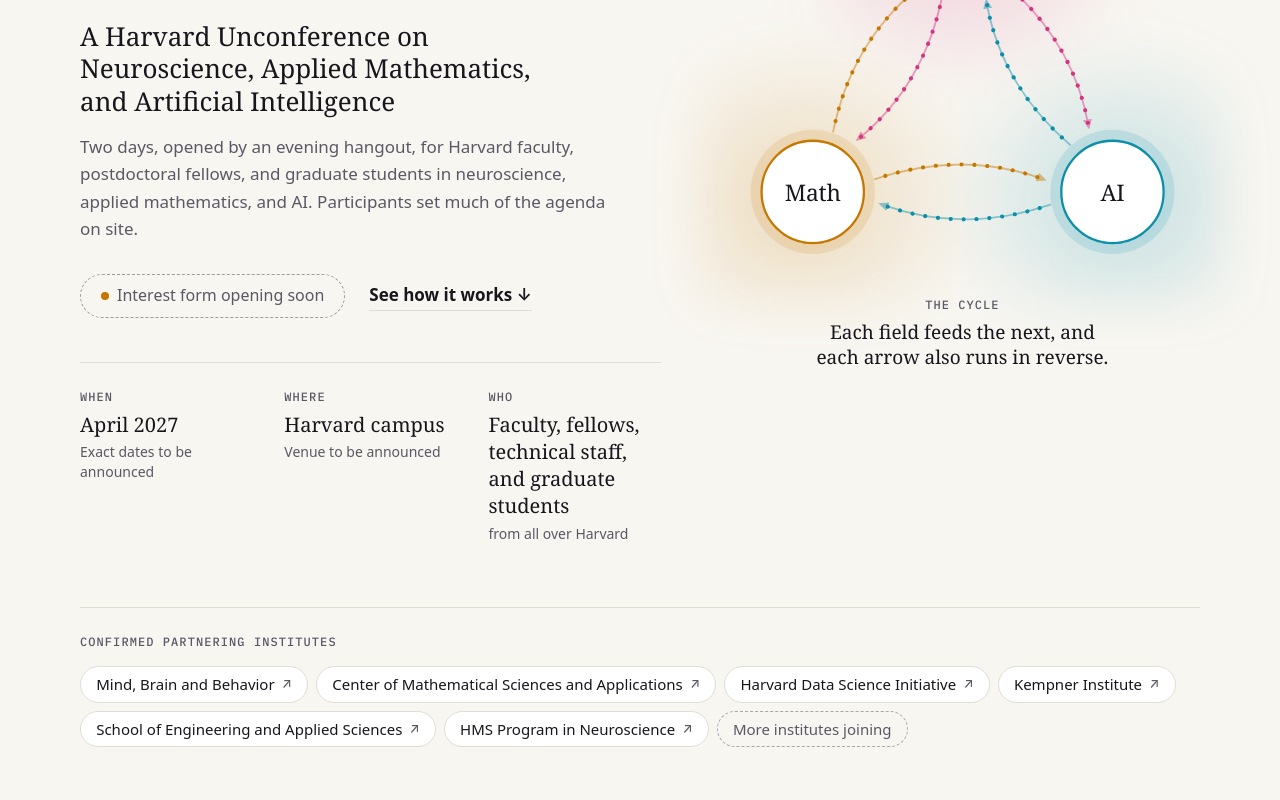
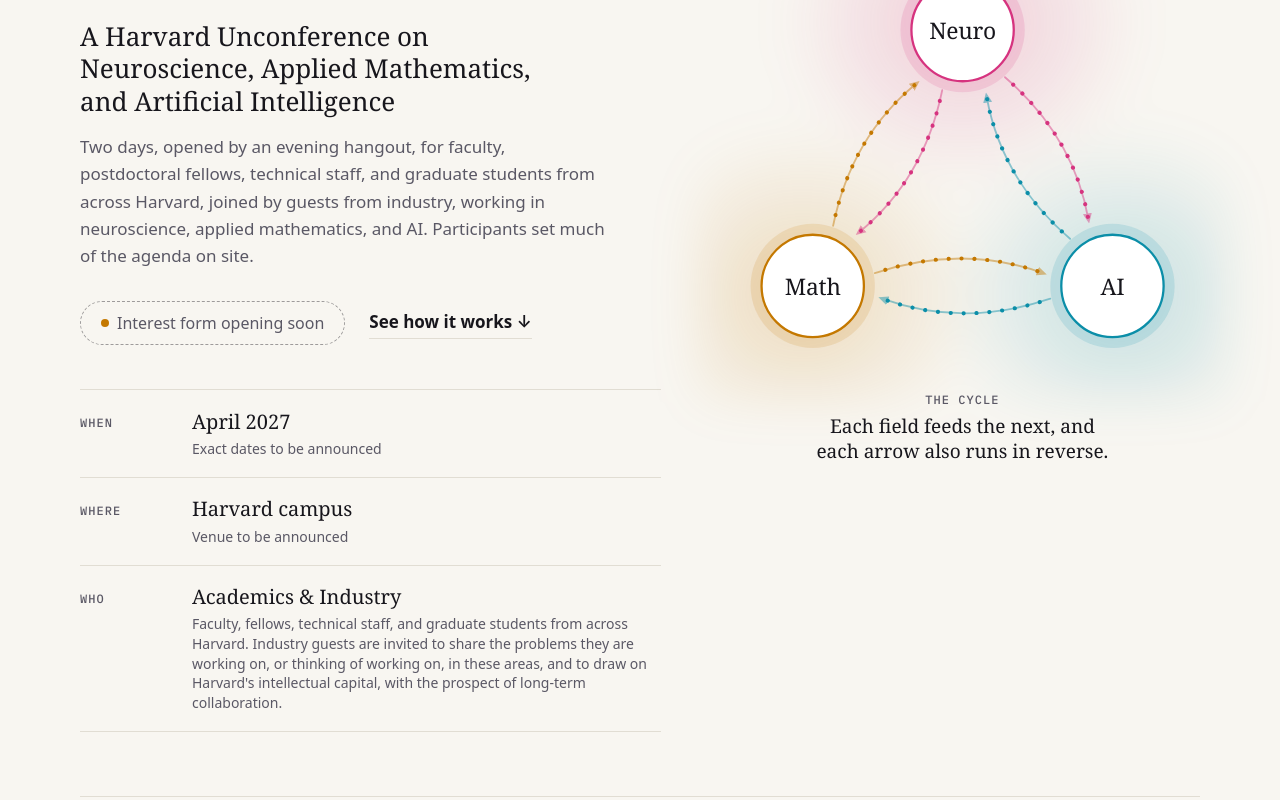
Before and after one commit to minds-models-intelligence/minds-models-intelligence.github.io, an Astro site: page / in a window 1280 px wide. Shown: the part 520-1320 px from the top of the page. Built offline with nearby package versions, Linux system fonts and the light colour scheme; Astro itself is replaced by a stand-in of ours.

Commit message:
Industry added

```diff
--- a/src/content/event.yaml
+++ b/src/content/event.yaml
@@ -9,8 +9,9 @@ subtitle: "A Harvard Unconference on Neuroscience, Applied Mathematics, and Arti
 
 # One short paragraph shown under the title.
 intro: >
-  Two days, opened by an evening hangout, for Harvard faculty, postdoctoral
-  fellows, and graduate students in neuroscience, applied mathematics, and AI.
+  Two days, opened by an evening hangout, for faculty, postdoctoral fellows,
+  technical staff, and graduate students from across Harvard, joined by guests
+  from industry, working in neuroscience, applied mathematics, and AI.
   Participants set much of the agenda on site.
 
 # The three facts shown in the hero. Update "value" and "note" once confirmed.
@@ -22,8 +23,13 @@ facts:
     value: Harvard campus
     note: Venue to be announced
   - label: Who
-    value: Faculty, fellows, technical staff, and graduate students
-    note: from all over Harvard
+    value: Academics & Industry
+    note: >
+      Faculty, fellows, technical staff, and graduate students from across
+      Harvard. Industry guests are invited to share the problems they are
+      working on, or thinking of working on, in these areas, and to draw on
+      Harvard's intellectual capital, with the prospect of long-term
+      collaboration.
 
 # Partnering institutes, shown as a strip under the facts.
 # To add an institute, copy two lines (name, url) and edit them. "url" is
--- a/src/content/outcomes.yaml
+++ b/src/content/outcomes.yaml
@@ -4,10 +4,11 @@
 
 audience:
   eyebrow: Who it is for
-  heading: A balanced room
+  heading: Across fields and sectors
   text: >
-    About 100 on-campus participants, drawn roughly equally from the three
-    pillars and balanced across faculty, fellows, and graduate students.
+    Faculty, postdoctoral fellows, technical staff, and graduate students from
+    across Harvard, in neuroscience, applied mathematics, and AI, joined by
+    guests from industry who bring the problems they are working on.
   registrationHeading: Registration will ask for
   registration:
     - Your pillar or pillars
--- a/src/styles/global.css
+++ b/src/styles/global.css
@@ -392,16 +392,26 @@ h3 {
   margin-top: 2rem;
 }
 
+/* When, Where and Who run one below the other, so a long "Who" has room. */
 .facts {
   display: grid;
-  grid-template-columns: repeat(auto-fit, minmax(9.5rem, 1fr));
-  gap: 1.25rem 2rem;
+  grid-template-columns: minmax(0, 1fr);
   margin-top: 2.75rem;
-  padding-top: 1.5rem;
   border-top: 1px solid var(--line);
 }
+.facts > div {
+  display: grid;
+  gap: 0.35rem 1.5rem;
+  padding-block: 1.15rem;
+  border-bottom: 1px solid var(--line);
+}
 .facts dt {
-  margin-bottom: 0.35rem;
+  padding-top: 0.3rem;
+}
+@media (min-width: 34rem) {
+  .facts > div {
+    grid-template-columns: 5.5rem minmax(0, 1fr);
+  }
 }
 .facts .value {
   font-family: var(--font-display);
```
